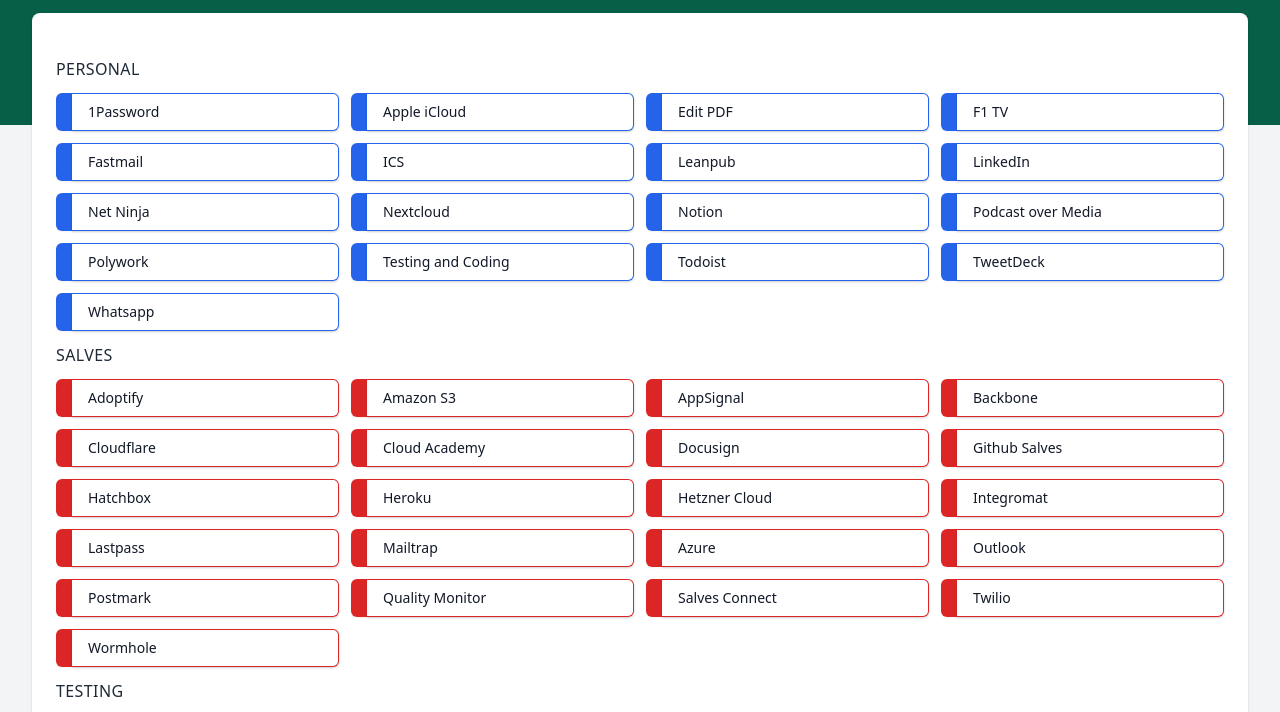
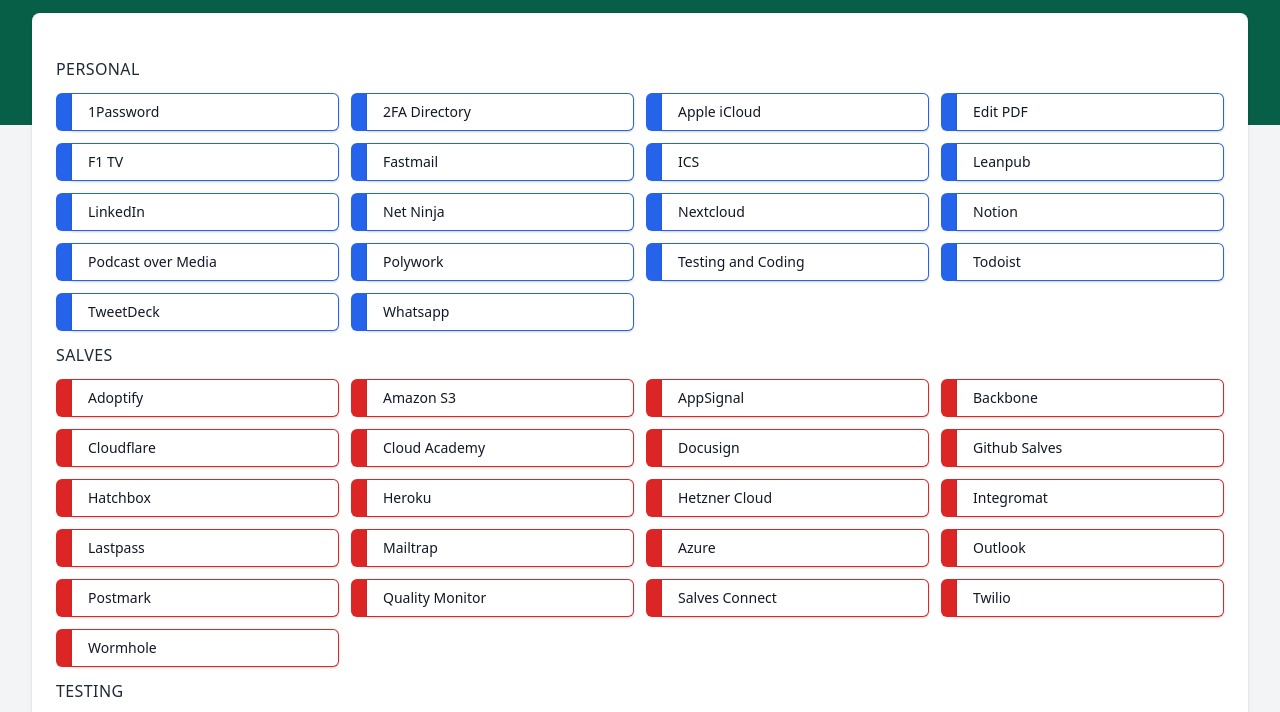
Before and after one commit to jarkelen/hotlynx, a plain HTML site: page index.html in a window 1280 px wide. Shown: the part 67-779 px from the top of the page. Drawn offline with nearby package versions, Linux system fonts and the light colour scheme.

Commit message:
added link

```diff
--- a/index.html
+++ b/index.html
@@ -37,6 +37,16 @@
                 <a href="https://my.1password.com/home" target="blank">
                   <div class="flex-1 px-4 py-2 text-sm truncate">
                     <div class="text-gray-900 font-medium hover:text-gray-600">1Password</div>
+                  </div>
+                </a>
+              </div>
+            </li>
+            <li class="col-span-1 flex shadow-sm rounded-md" id="#{dom_id(link)}">
+              <div class="bg-blue-600 flex-shrink-0 flex items-center justify-center w-4 text-white text-sm font-medium rounded-l-md"></div>
+              <div class="flex-1 flex items-center justify-between border-t border-r border-b border-blue-600 bg-white rounded-r-md truncate shadow hover:bg-blue-100">
+                <a href="https://2fa.directory" target="blank">
+                  <div class="flex-1 px-4 py-2 text-sm truncate">
+                    <div class="text-gray-900 font-medium hover:text-gray-600">2FA Directory</div>
                   </div>
                 </a>
               </div>
```
